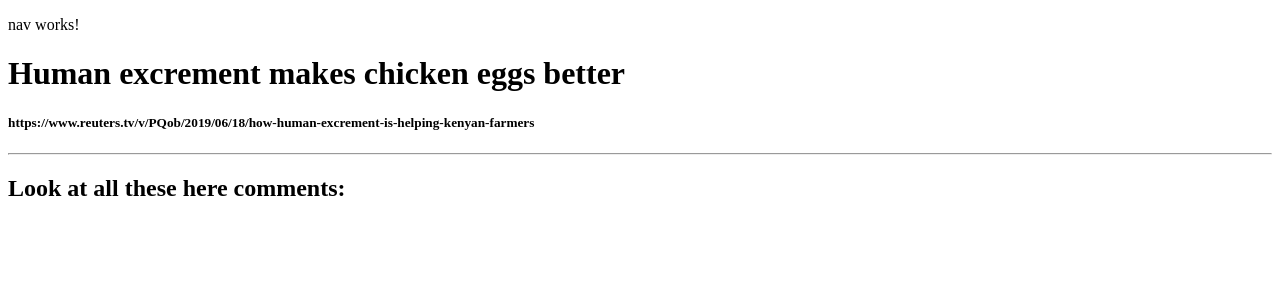
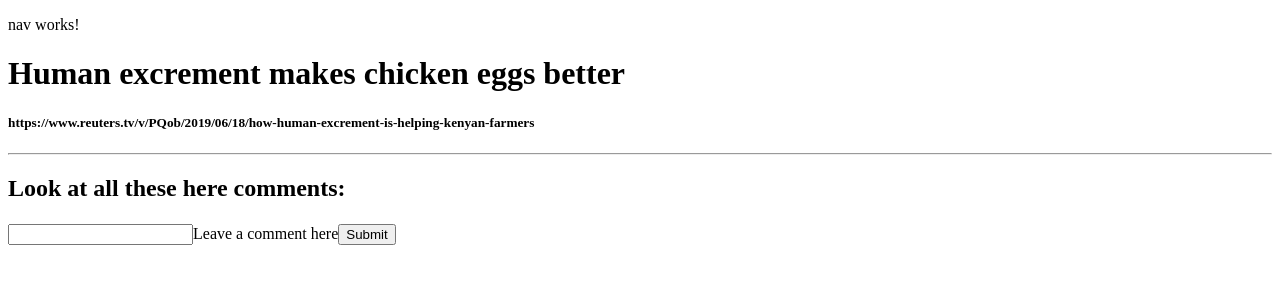
Before and after one commit to kerj/hackerNews-clone, an Angular app: page /article/1 in a window 1280 px wide. Shown: the top 300 px of the page. Built offline with nearby package versions, Linux system fonts and the light colour scheme.

Commit message:
add 'comment section' that displays string from input

```diff
--- a/src/app/app.component.ts
+++ b/src/app/app.component.ts
@@ -7,4 +7,6 @@ import { Component } from '@angular/core';
 })
 export class AppComponent {
   title = 'app';
+
+  // addComment(item: )
 }
--- a/src/app/comments/comments.component.html
+++ b/src/app/comments/comments.component.html
@@ -2,3 +2,10 @@
 <h5>{{articleToDisplay.url}}</h5>
 <hr>
 <h2>Look at all these here comments:</h2>
+<h5>{{articleToDisplay.comments}}</h5>
+
+<form>
+<input type="text" name="comment" [(ngModel)]="articleToDisplay.comments">
+<label for="comment">Leave a comment here</label>
+<button (click)='addComment()'>Submit</button>
+</form>
--- a/src/app/comments/comments.component.ts
+++ b/src/app/comments/comments.component.ts
@@ -1,4 +1,4 @@
-import { Component, OnInit } from '@angular/core';
+import { Component, OnInit, Output, EventEmitter } from '@angular/core';
 import { ActivatedRoute, Params } from '@angular/router';
 import { Location } from '@angular/common';
 import { Article } from '../article.model';
@@ -11,8 +11,10 @@ import { ArticleService } from '../article.service';
   providers: [ArticleService]
 })
 export class CommentsComponent implements OnInit {
+  @Output() submitClick = new EventEmitter();
   articleId: number = null;
   articleToDisplay: Article;
+  comments: string;
 
   constructor(
     private route: ActivatedRoute,
@@ -27,4 +29,9 @@ export class CommentsComponent implements OnInit {
     this.articleToDisplay = this.articleService.getArticleById(this.articleId);
   }
 
+  addComment(){
+    console.log(this.articleToDisplay);
+    this.submitClick.emit();
+  }
+
 }
```
